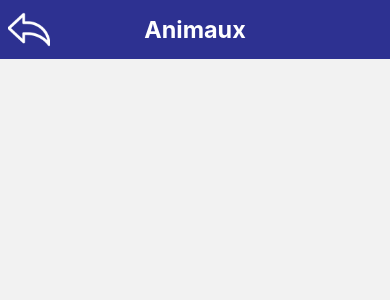
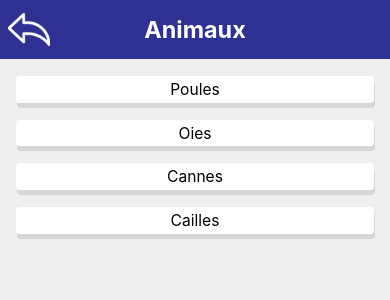
Before and after one commit to antoitoine/Noeufs_app, a React Native app: screen /Animaux in a window 390 px wide. Shown: the top 300 px of the page. Built offline with nearby package versions, Linux system fonts and the light colour scheme; no server answers.

Commit message:
Page Animaux
- Début de la mise en page des Animaux
- Mise en place d'une FlatList pour gérer les animaux

```diff
--- a/App.tsx
+++ b/App.tsx
@@ -299,3 +299,5 @@ const styles = StyleSheet.create({
         textAlign: 'center'
     }
 })
+
+// TODO : Ajouter dans le theme context - interactiveLightColor et interactiveDarkColor
--- a/Pages/Animaux.tsx
+++ b/Pages/Animaux.tsx
@@ -1,10 +1,77 @@
-import { View } from "react-native";
+import { ListRenderItemInfo, StyleSheet, Text, View } from "react-native";
+import { FlatList } from "react-native-gesture-handler";
+import * as Dim from '../Utils/Dimensions'
+import { FAKE_WHITE } from "../Constantes/Couleurs";
 
+const createAnimauxData = (src: Array<string>) => {
+    const data = []
+
+    for (var i = 0; i < src.length; ++i) {
+        data.push({id: i, name: src[i]})
+    }
+
+    return data
+}
+
+const animaux = createAnimauxData([
+    'Poules',
+    'Oies',
+    'Cannes',
+    'Cailles'
+])
 
 export default function Animaux() {
+
+    const renderAnimaux = (item: ListRenderItemInfo<{id: number, name: string}>) => {
+        return (
+            <View style={stylesItem.item}>
+                <Text style={stylesItem.text}>{item.item.name}</Text>
+            </View>
+        )
+    }
+
     return (
-        <View>
-
-        </View>
+        <FlatList
+            data={animaux}
+            renderItem={renderAnimaux}
+            style={styles.listWrapper}
+            contentContainerStyle={styles.listContainer}
+        />
     )
 }
+
+// TODO : Ajouter notion de groupes
+// TODO : Ajouter dans les items - nombres d'animaux, combien couvent
+
+const styles = StyleSheet.create({
+    listWrapper: {
+        flex: 1,
+        backgroundColor: FAKE_WHITE
+    },
+    listContainer: {
+        flexDirection: 'column',
+        padding: Dim.scale(4),
+        paddingTop: Dim.heightScale(2)
+    }
+})
+
+const stylesItem = StyleSheet.create({
+    item: {
+        flex: 1,
+        height: Dim.heightScale(20),
+        borderRadius: Dim.scale(1),
+        backgroundColor: 'white',
+        marginBottom: Dim.heightScale(2),
+        padding: Dim.scale(1),
+        shadowOffset: {width: 1, height: 5},
+        shadowColor: 'black',
+        shadowOpacity: 0.1,
+        flexDirection: 'column',
+        justifyContent: 'space-between',
+        alignItems: 'center'
+    },
+    text: {
+        textAlign: 'center',
+        fontSize: Dim.scale(4),
+    }
+})
```
Also changed, not shown: 1 other file (tests, documents, lock files or other folders).
